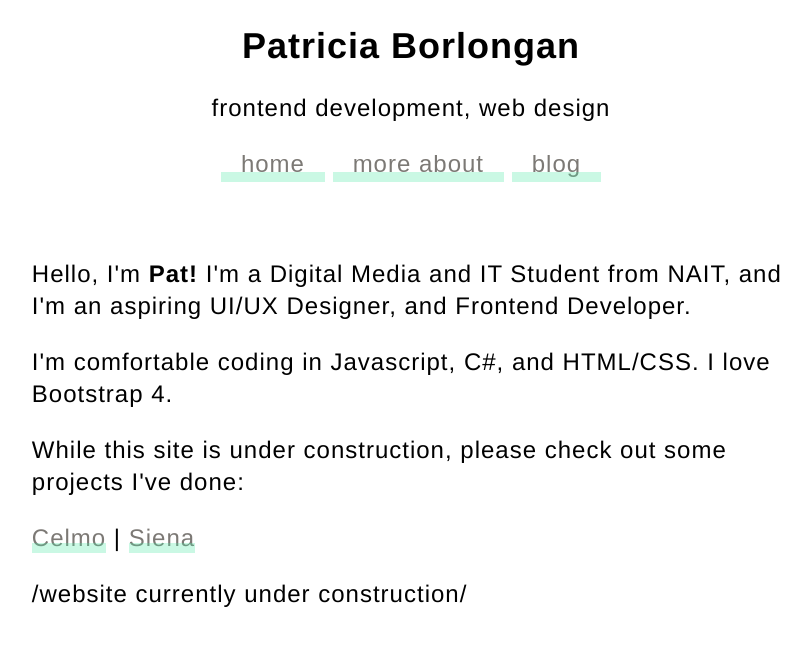
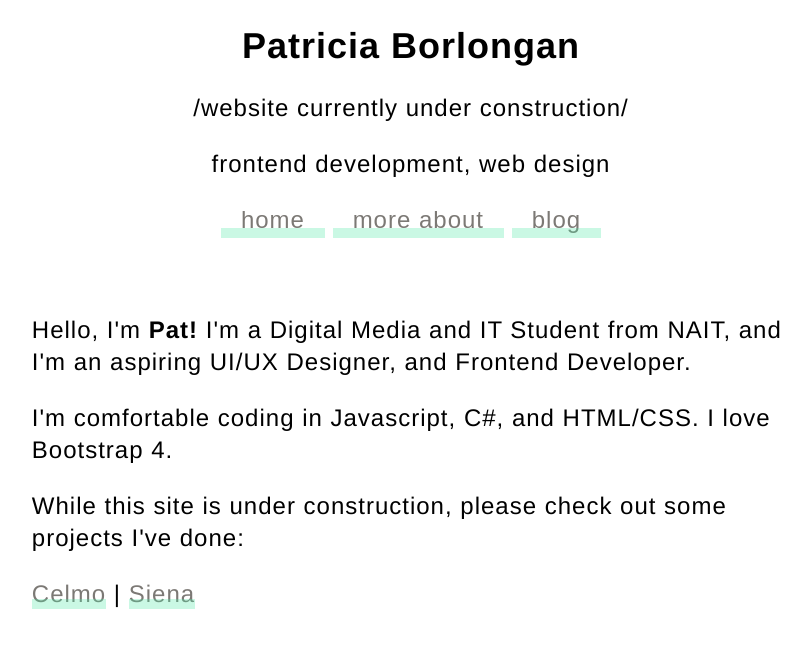
Before and after one commit to pborlongan/pborlongan.github.io, a Jekyll site: the page built from index.html, in a window 1280 px wide. Shown: the top 648 px of the page, without its empty margins (229-1040 px from the left). Built offline with Jekyll 4.4.1, drawn with Linux system fonts in a browser that asks for light colours; part of the change alters nothing that is shown.

```diff
--- a/_layouts/default.html
+++ b/_layouts/default.html
@@ -13,6 +13,7 @@
 <body>
     <div class="nav">
         <h2>Patricia Borlongan</h2>
+        <p>/website currently under construction/</p>
         <p>frontend development, web design</p>
         <ul>
             <li><a href="/">home</a></li>
@@ -24,7 +25,6 @@
 
     <div class="container">
         {{ content }}
-        <p>/website currently under construction/</p>
     </div>
     <!-- /.container -->
 
```
